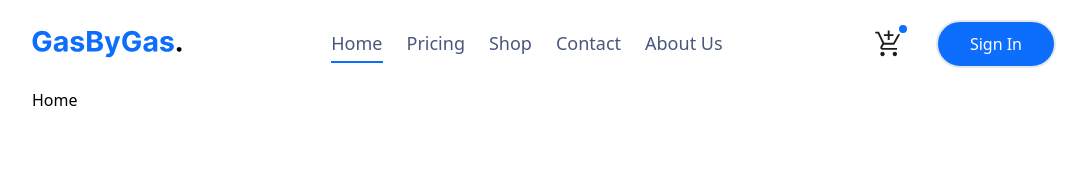
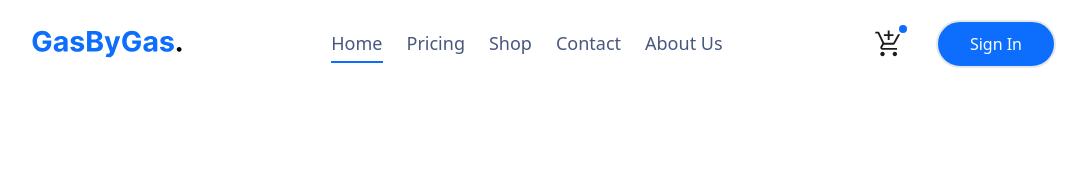
Before and after one commit to gasbygasplc/Supply-Chain-Management-for-Gas-By-Bas-PLC, a React (Vite) app in the folder frontend/: page / in a window 1280 px wide. Shown: the top 178 px of the page, without its empty margins (96-1183 px from the left). Built offline with nearby package versions, Linux system fonts and the light colour scheme.

Commit message:
[Add] Implement Header component and integrate it into Home page

```diff
--- /dev/null
+++ b/frontend/src/Components/Header.jsx
@@ -0,0 +1,16 @@
+import React from 'react'
+
+const Header = () => {
+
+  return (
+
+    <div>
+
+
+    </div>
+
+  )
+
+}
+
+export default Header
--- a/frontend/src/Pages/Home.jsx
+++ b/frontend/src/Pages/Home.jsx
@@ -1,10 +1,18 @@
 import React from 'react'
+import Header from '../Components/Header'
 
 const Home = () => {
 
   return (
-    <div>Home</div>
+
+    <div>
+
+      <Header/>
+
+    </div>
+
   )
+
 }
 
 export default Home
```
